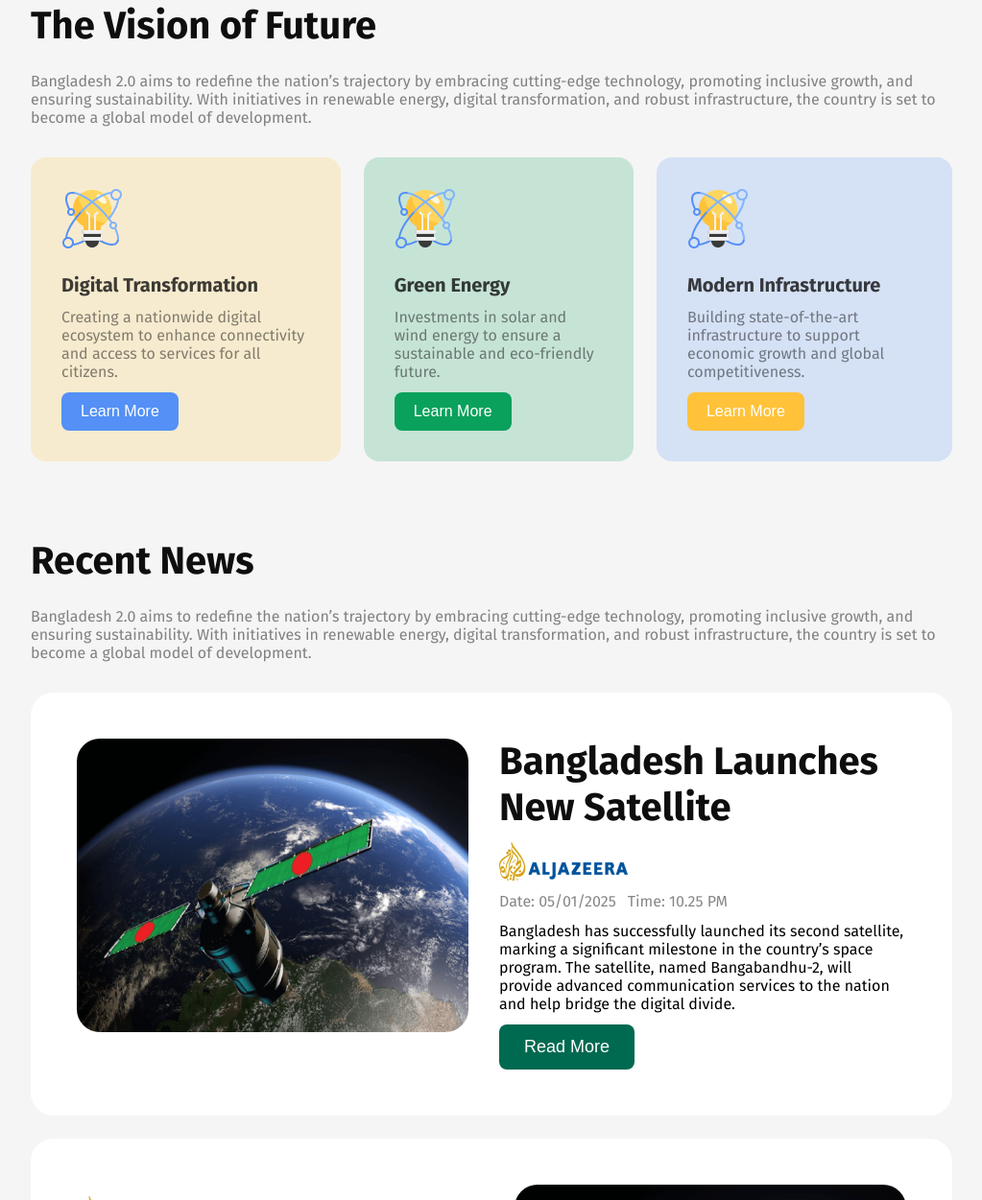
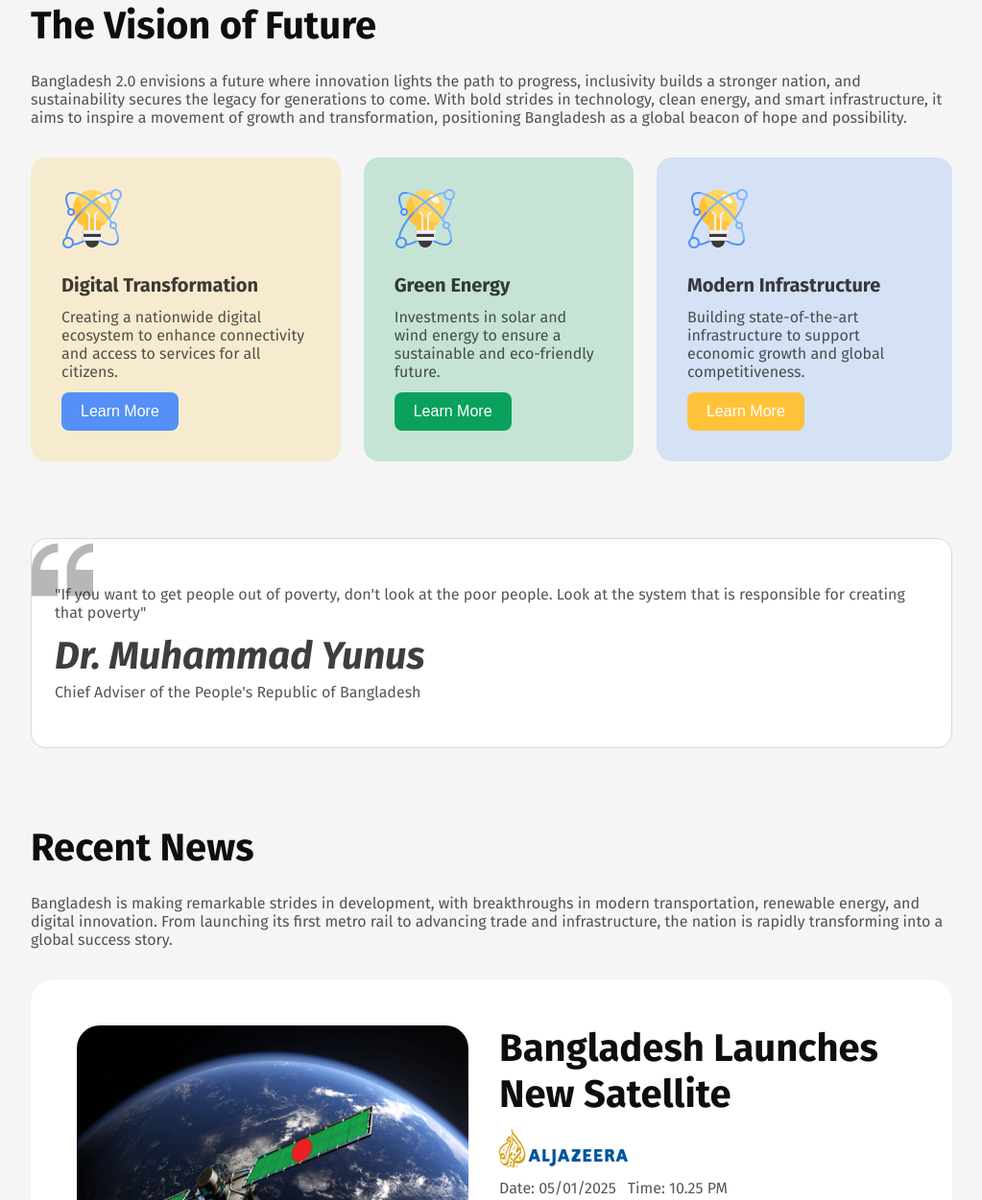
Before and after one commit to WRATHexe/Batch11_A1, a plain HTML site: page index.html in a window 1280 px wide. Shown: the part 762-2013 px from the top of the page at 96% size, without its empty margins (128-1151 px from the left). Drawn offline with Linux system fonts and the light colour scheme.

Commit message:
Update some Texts and applied some corrections

```diff
--- a/Styles/style.css
+++ b/Styles/style.css
@@ -22,7 +22,7 @@ main{
     background: rgb(198, 228, 214);
 }
 .light-text{
-    color: rgba(14, 14, 14, 0.5);
+    color: rgba(14, 14, 14, 0.7);
     font-size: 16px;
     font-weight: 400;
 }
@@ -247,6 +247,25 @@ input[type="email"]{
     border : none;
     border-radius: 0px 8px 8px 0px;
 }
+/* quote */
+.quote{
+    padding: 48px 24px;
+    border: 1px solid rgba(14, 14, 14, 0.15);
+    border-radius: 16px;
+    background: rgb(255, 255, 255);
+    display: flex;
+    flex-direction: column;
+    gap: 24px;
+    background-image: url(../assets/quote-bg.png);
+    background-repeat: no-repeat;
+    background-position: top left;
+}
+cite{
+    display: block;
+    font-size: 20px;
+    margin-top: 12px;
+    margin-bottom: 4px;
+}
 
 /* animation */
 .amount:hover{
--- a/index.html
+++ b/index.html
@@ -31,7 +31,7 @@ git push -u origin main
 
         <section class="vision">
             <h1 class="sec-title dark-text">The Vision of Future</h>
-                <p class="sec-des light-text">Bangladesh 2.0 aims to redefine the nation’s trajectory by embracing cutting-edge technology, promoting inclusive growth, and ensuring sustainability. With initiatives in renewable energy, digital transformation, and robust infrastructure, the country is set to become a global model of development.</p>
+                <p class="sec-des light-text">Bangladesh 2.0 envisions a future where innovation lights the path to progress, inclusivity builds a stronger nation, and sustainability secures the legacy for generations to come. With bold strides in technology, clean energy, and smart infrastructure, it aims to inspire a movement of growth and transformation, positioning Bangladesh as a global beacon of hope and possibility.</p>
                     <div class="card-container">
                         <div class="card-item item-bg-1">
                             <img src="assets/card-icon.png" alt="card-icon">
@@ -55,10 +55,19 @@ git push -u origin main
                     </div>
         </section>
 
+        <!-- quote section -->
+        <section class="quote">
+            <blockquote class="light-text">
+            "If you want to get people out of poverty, don't look at the poor people. Look at the system that is responsible for creating that poverty"
+            <cite class="dark-text-2">Dr. Muhammad Yunus</cite>
+            <p class="position light-text">Chief Adviser of the People's Republic of Bangladesh
+            </p>
+          </blockquote></section>
+
         <!-- news section  -->
         <section class="news">
                 <h1 class="sec-title dark-text">Recent News</h1>
-                <p class="sec-des light-text">Bangladesh 2.0 aims to redefine the nation’s trajectory by embracing cutting-edge technology, promoting inclusive growth, and ensuring sustainability. With initiatives in renewable energy, digital transformation, and robust infrastructure, the country is set to become a global model of development.</p>
+                <p class="sec-des light-text">Bangladesh is making remarkable strides in development, with breakthroughs in modern transportation, renewable energy, and digital innovation. From launching its first metro rail to advancing trade and infrastructure, the nation is rapidly transforming into a global success story.</p>
                 <div class="news-container">
                     <div class="news-item">
                         <img src="assets/satelite.png" alt="news-image">
@@ -75,7 +84,7 @@ git push -u origin main
                     </div>
                     <div class="news-item">
                         <div class="news-info">
-                            <h5 class="news-title"></h5>
+                            <h5 class="news-title dark-text"> What will happen with Bangabandhu-2 satelite </h5>
                             <img src="assets/al-jazeera.png" alt="news-image">
                             <div class="news-time">
                                 <p class="date">Date: 05/01/2025</p>
@@ -90,7 +99,7 @@ git push -u origin main
         </section>
         <section class="donation">
             <h1 class="dark-text text-center">Donate Today</h1>
-            <p class=" donation-sub light-text">Bangladesh 2.0 aims to redefine the nation’s trajectory by embracing cutting-edge technology, promoting inclusive growth, and ensuring sustainability. With initiatives in renewable energy, digital transformation, and robust infrastructure.</p>
+            <p class=" donation-sub light-text">Join us in driving change and creating a brighter future. Subscribe to stay updated on our initiatives and contribute to making an impact. Every donation brings us closer to our vision—your support matters!</p>
             <div class="donation-container">
                 <div class="amount dark-text">100 Taka</div>
                 <div class="amount dark-text">200 Taka</div>
@@ -103,6 +112,7 @@ git push -u origin main
             </form>
 
         </section>
+        Subscribe section
         <section class="subscribe text-center light-green">
             <div class="subscribe-container">
               <h2 class="dark-text">Subscribe Newsletter</h2>
```
